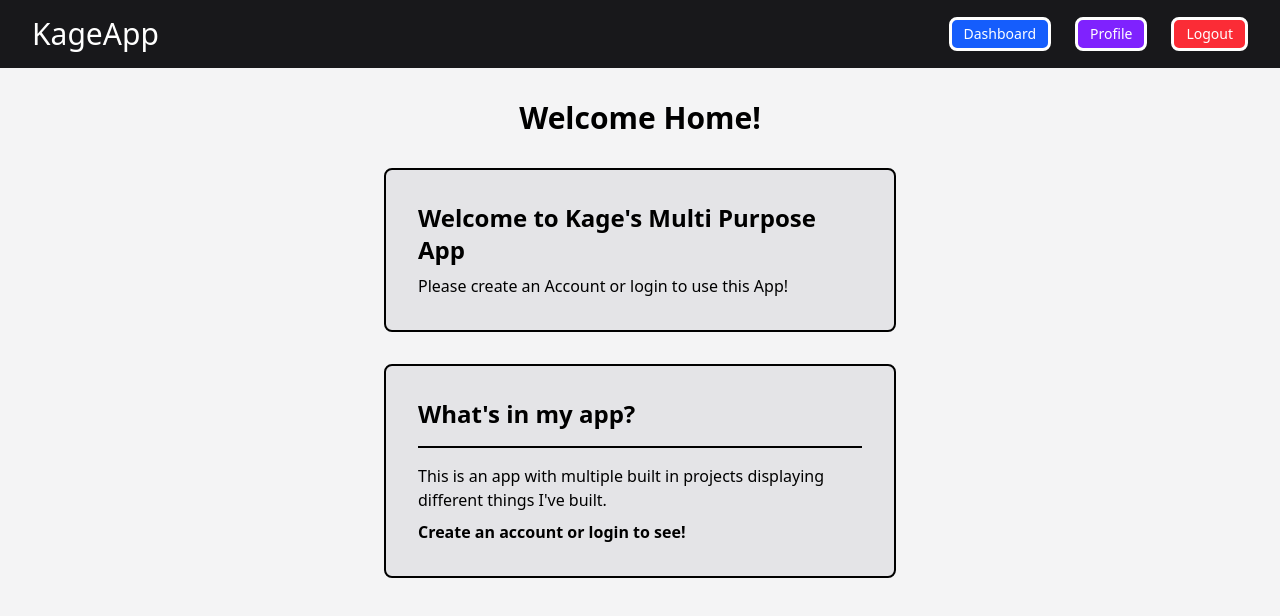
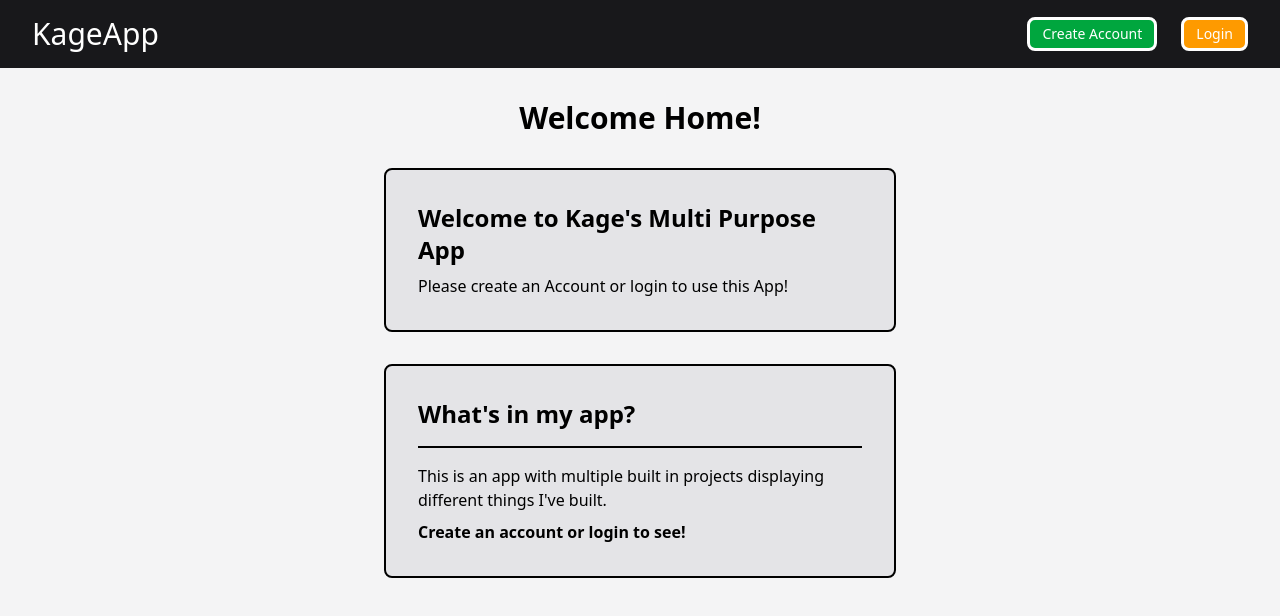
Before and after one commit to kagesite/Multi-Purpose-App, a React (Vite) app in the folder frontend/: page / in a window 1280 px wide. Shown: the top 616 px of the page. Built offline with nearby package versions, Linux system fonts and the light colour scheme.

Commit message:
Figured out the HeadeerNav issue. Now the proper headers display

```diff
--- a/frontend/src/App.jsx
+++ b/frontend/src/App.jsx
@@ -24,7 +24,7 @@ function App() {
             <Routes>
                 <Route
                     path='/'
-                    element={<Home setIsLoggedIn={setIsLoggedIn} />}
+                    element={<Home setIsLoggedIn={setIsLoggedIn} isLoggedIn={isLoggedIn}/>}
                 />
                 <Route
                     path='/signup'
@@ -36,11 +36,11 @@ function App() {
                 />
                 <Route
                     path='/profile'
-                    element={isLoggedIn ? <Profile setIsLoggedIn={setIsLoggedIn} /> : <Navigate to={"/login"} />}
+                    element={isLoggedIn ? <Profile setIsLoggedIn={setIsLoggedIn} isLoggedIn={isLoggedIn} /> : <Navigate to={"/login"} />}
                 />
                 <Route
                     path='/dashboard'
-                    element={<Dashboard setIsLoggedIn={setIsLoggedIn} />}
+                    element={<Dashboard setIsLoggedIn={setIsLoggedIn} isLoggedIn={isLoggedIn}/>}
                 />
 
             </Routes>
--- a/frontend/src/Components/HeaderNav.jsx
+++ b/frontend/src/Components/HeaderNav.jsx
@@ -1,7 +1,7 @@
 import React from 'react'
 import { useNavigate } from 'react-router'
 
-function HeaderNav({ setIsLoggedIn }) {
+function HeaderNav({ setIsLoggedIn, isLoggedIn }) {
     const navigate = useNavigate();
 
     const handleLogout = () => {
@@ -19,7 +19,7 @@ function HeaderNav({ setIsLoggedIn }) {
                 onClick={() => navigate("/")}
             >KageApp</h1>
             <nav className=''>
-                {setIsLoggedIn ? (
+                {isLoggedIn ? (
                     <ul className='flex gap-6 flex items-center'>
                         <li className='bg-blue-600 text-sm border-3 border-white text-white px-3 py-1 rounded-lg cursor-pointer'
                             onClick={() => navigate("/dashboard")}
--- a/frontend/src/Pages/Dashboard/Dashboard.jsx
+++ b/frontend/src/Pages/Dashboard/Dashboard.jsx
@@ -2,7 +2,7 @@ import React from 'react'
 import HeaderNav from '../../Components/HeaderNav'
 import { useState } from 'react'
 
-function Dashboard({ setIsLoggedIn }) {
+function Dashboard({ setIsLoggedIn, isLoggedIn }) {
     const [projects, setProjects] = useState([
         {
             id: 1,
@@ -21,7 +21,7 @@ function Dashboard({ setIsLoggedIn }) {
 
     return (
         <div>
-            <HeaderNav setIsLoggedIn={setIsLoggedIn} />
+            <HeaderNav setIsLoggedIn={setIsLoggedIn} isLoggedIn={isLoggedIn}/>
             <div className='bg-zinc-100 flex flex-col w-full min-h-screen items-center p-8'>
                 <h1 className='font-semibold text-4xl'>Dashboard</h1>
                 <div className='my-8'>
--- a/frontend/src/Pages/Home/Home.jsx
+++ b/frontend/src/Pages/Home/Home.jsx
@@ -3,7 +3,7 @@ import { useNavigate } from 'react-router-dom'
 import HeaderNav from '../../Components/HeaderNav';
 import { useEffect } from 'react';
 
-function Home({ setIsLoggedIn }) {
+function Home({ setIsLoggedIn, isLoggedIn }) {
 
     useEffect(() => {
         const token = localStorage.getItem("token");
@@ -17,7 +17,7 @@ function Home({ setIsLoggedIn }) {
 
     return (
         <div className='h-full'>
-            <HeaderNav setIsLoggedIn={setIsLoggedIn} />
+            <HeaderNav setIsLoggedIn={setIsLoggedIn} isLoggedIn={isLoggedIn} />
             <div className='bg-zinc-100 flex flex-col w-full min-h-screen items-center p-8'>
                 <h2 className='text-3xl font-semibold'>Welcome Home!</h2>
                 <div className='bg-zinc-200 p-8 w-lg rounded-lg border-2 mt-8'>
--- a/frontend/src/Pages/Profile/Profile.jsx
+++ b/frontend/src/Pages/Profile/Profile.jsx
@@ -4,7 +4,7 @@ import { useState } from 'react'
 import { useEffect } from 'react';
 import axios from 'axios';
 
-function Profile({ setIsLoggedIn }) {
+function Profile({ setIsLoggedIn, isLoggedIn }) {
     const [user, setUser] = useState({});
     const [message, setMessage] = useState("");
     const [loading, setLoading] = useState(true);
@@ -45,7 +45,7 @@ function Profile({ setIsLoggedIn }) {
 
     return (
         <div>
-            <HeaderNav setIsLoggedIn={setIsLoggedIn} />
+            <HeaderNav setIsLoggedIn={setIsLoggedIn} isLoggedIn={isLoggedIn} />
             {loading ? <p>Loading...</p> : (
                 <div className='bg-zinc-100 flex flex-col w-full min-h-screen items-center p-8'>
                     <h1 className='font-semibold text-4xl'>Account Profile</h1>
```
